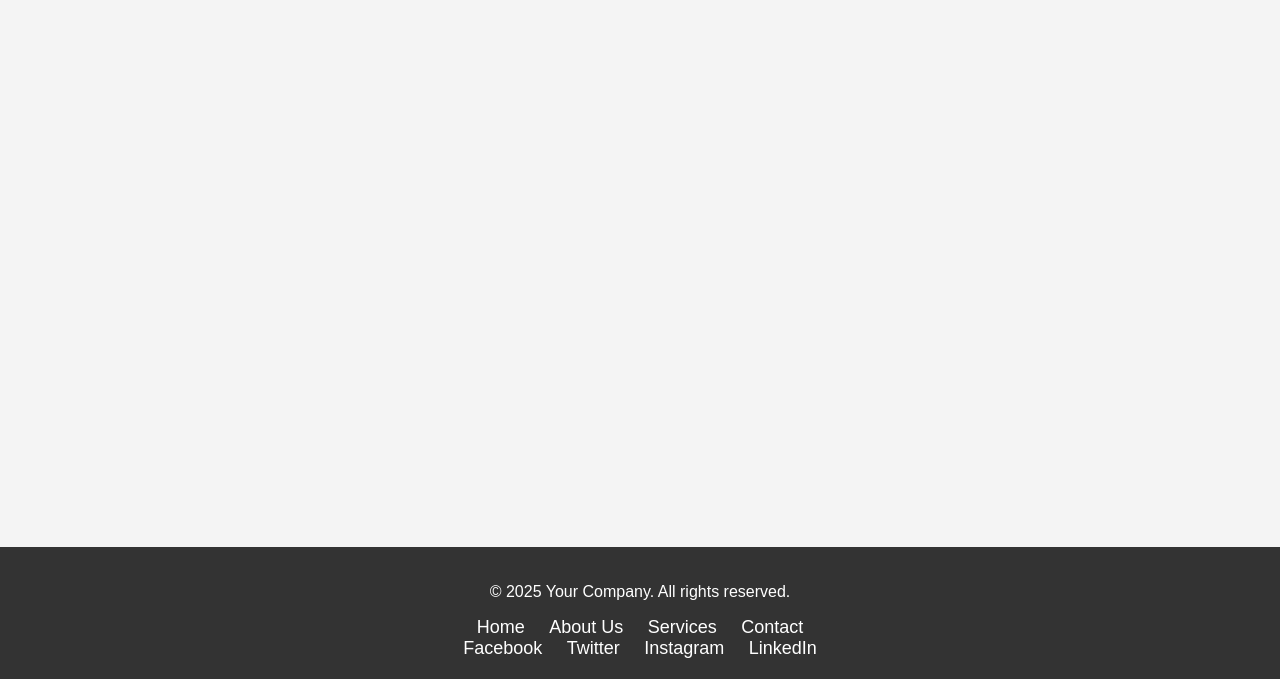
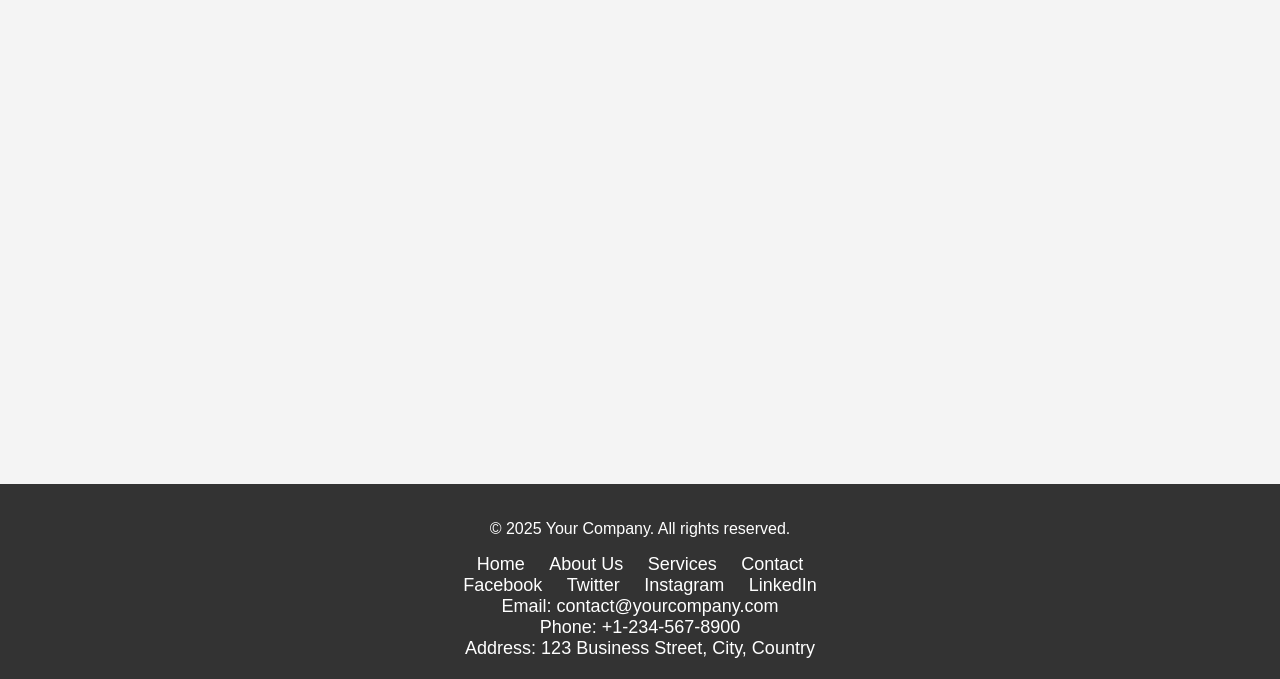
Before and after one commit to 66160015/Portfolio-website, a website: page src/components/footer/index.html in a window 1280 px wide. Shown: the part 121-800 px from the top of the page. Drawn offline with Linux system fonts and the light colour scheme.

Commit message:
เพิ่มส่วน contact information

```diff
--- a/src/components/footer/index.html
+++ b/src/components/footer/index.html
@@ -25,7 +25,7 @@
             background: #333;
             color: #fff;
         }
-        .social-links a, .quick-links a {
+        .social-links a, .quick-links a, .contact-info p {
             margin: 0 10px;
             color: #fff;
             text-decoration: none;
@@ -55,6 +55,11 @@
             <a href="https://www.instagram.com" target="_blank">Instagram</a>
             <a href="https://www.linkedin.com" target="_blank">LinkedIn</a>
         </div>
+        <div class="contact-info">
+            <p>Email: contact@yourcompany.com</p>
+            <p>Phone: +1-234-567-8900</p>
+            <p>Address: 123 Business Street, City, Country</p>
+        </div>
     </div>
 </body>
 </html>
```
